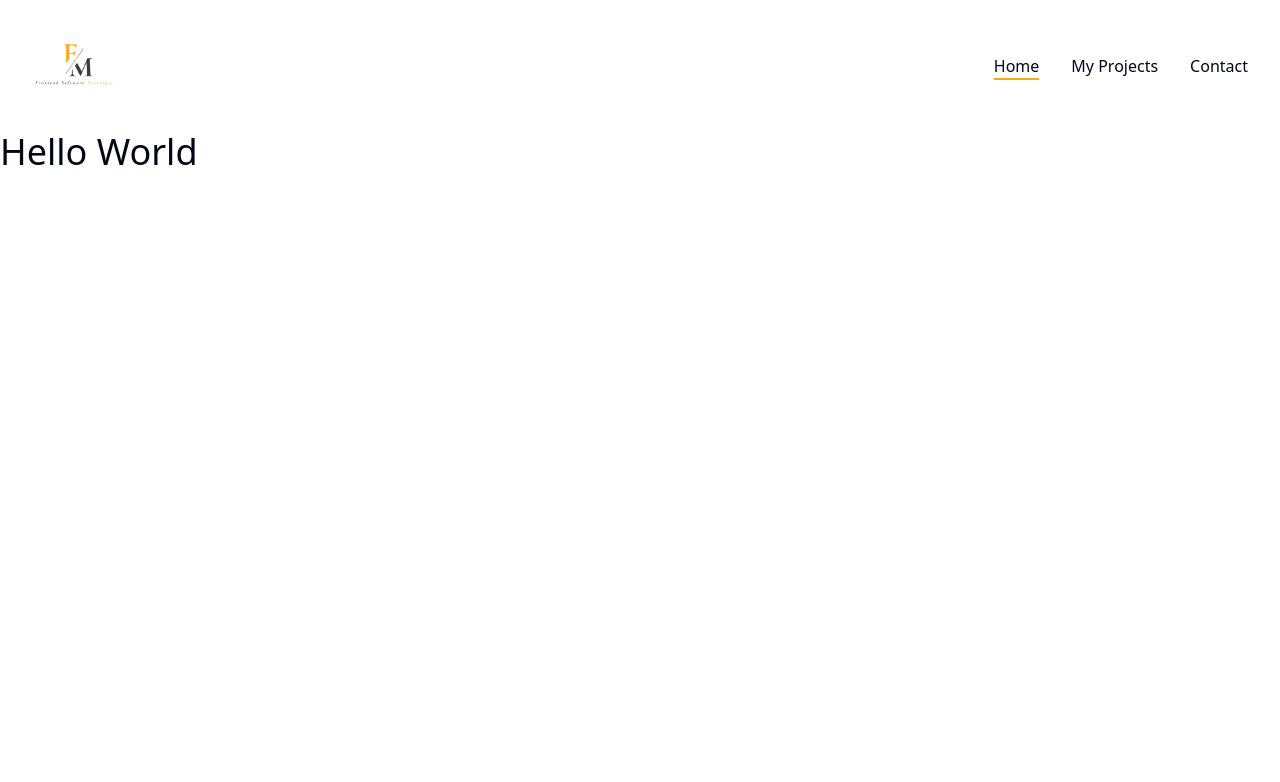
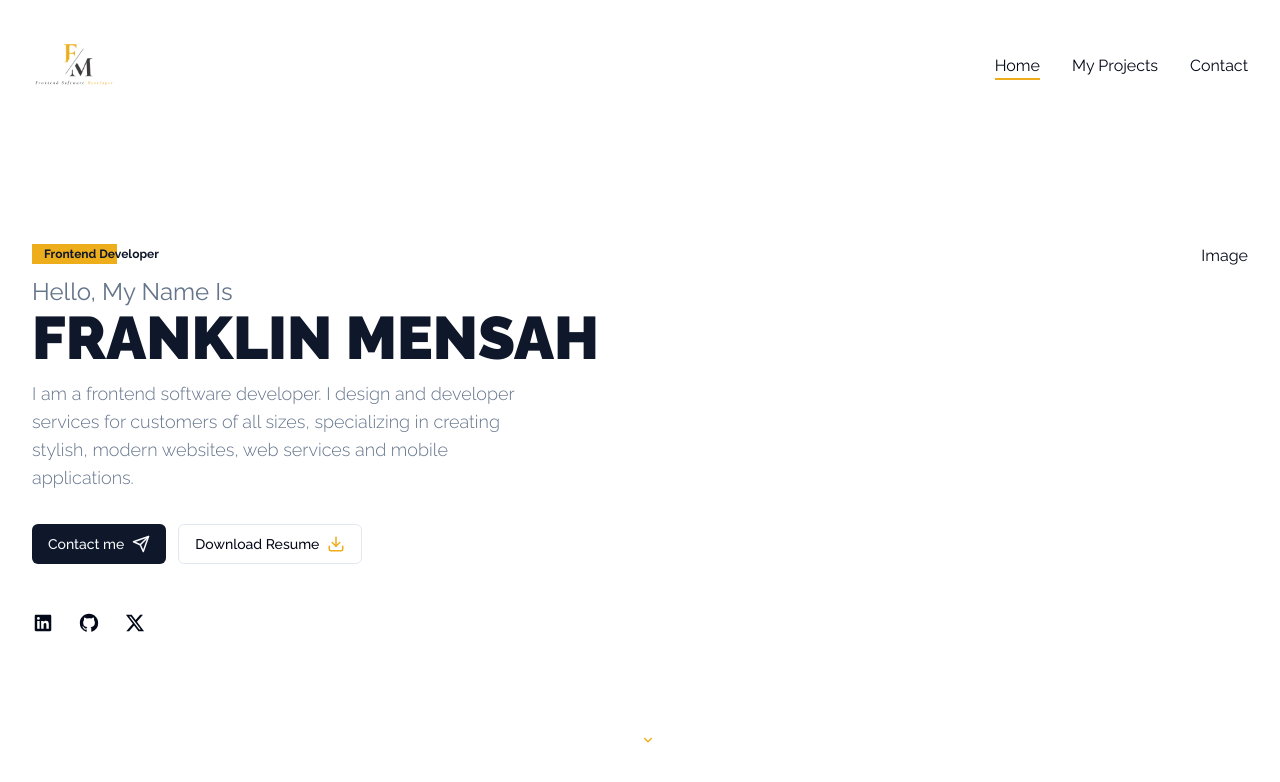
Before and after one commit to fiificode/fiifi-portfolio, a Next.js app: page / in a window 1280 px wide. Shown: the top 782 px of the page. Built offline with nearby package versions, Linux system fonts and the light colour scheme.

Commit message:
added hero texts and socials

```diff
--- a/app/globals.css
+++ b/app/globals.css
@@ -75,6 +75,13 @@
   }
 }
 
+.h1 {
+  @apply text-6xl xl:text-[72px] xl:leading-[80px] tracking-[-2px] font-bold;
+}
+.subtitle {
+  @apply text-muted-foreground text-lg mb-8 font-light;
+}
+
 /** Loading Animation */
 .open1 {
   position: fixed;
--- a/app/layout.tsx
+++ b/app/layout.tsx
@@ -4,9 +4,8 @@ import "./globals.css";
 import Header from "@/components/header/Header";
 import Footer from "@/components/footer/Footer";
 import Loader from "@/components/loader/Loader";
-import { cn } from "@/lib/utils";
 
-// const inter = Inter({ subsets: ["latin"] });
+const inter = Inter({ subsets: ["latin"] });
 const railway = Raleway({
   weight: ["100", "200", "300", "400", "500", "700", "800", "900"],
   subsets: ["cyrillic"],
@@ -24,7 +23,7 @@ export default function RootLayout({
 }) {
   return (
     <html lang="en">
-      <body className={cn(railway)}>
+      <body className={railway.className}>
         <Loader />
         <Header />
         {children}
--- a/app/page.tsx
+++ b/app/page.tsx
@@ -1,5 +1,5 @@
-import Image from "next/image";
+import Hero from "@/components/hero/Hero";
 
 export default function Home() {
-  return <h1 className="text-4xl">Hello World</h1>;
+  return <Hero />;
 }
--- /dev/null
+++ b/components/badge/Badge.tsx
@@ -0,0 +1,7 @@
+import React from "react";
+
+const Badge = () => {
+  return <div>Badge</div>;
+};
+
+export default Badge;
--- /dev/null
+++ b/components/hero/Hero.tsx
@@ -0,0 +1,67 @@
+import Link from "next/link";
+import React from "react";
+import { RiArrowDownSLine } from "react-icons/ri";
+import { Button } from "../ui/button";
+import { Download, Send } from "lucide-react";
+import Socials from "../socials/Socials";
+
+const Hero = () => {
+  return (
+    <section className="py-12 xl:py-24 h-[84vh] xl:pt-28">
+      <div className="container mx-auto">
+        <div className="flex justify-between gap-x-8">
+          {/**Text */}
+          <div className="flex max-w-[600px] flex-col justify-center mx-auto xl:mx-0 text-center xl:text-left">
+            <span
+              className="inline-block py-0.5 z-50 pl-3 text-heading font-semibold relative
+                    mb-3 before:content-[''] before:left-[90px] sm:before:left-[240px] before:absolute before:w-[85px] xl:before:w-[85px] before:bg-basic
+                    xl:before:left-0 before:top-0 before:bottom-0 before:z-[-1]"
+            >
+              <div className="text-xs text-primary">Frontend Developer</div>
+            </span>
+            <h2 className="text-2xl text-muted-foreground capitalize">
+              Hello, my name is
+            </h2>
+            <h1 className="text-6xl text-primary mb-3 font-[900] uppercase">
+              Franklin Mensah
+            </h1>
+            <p className="subtitle max-w-[490px] mx-auto xl:mx-0">
+              I am a frontend software developer. I design and developer
+              services for customers of all sizes, specializing in creating
+              stylish, modern websites, web services and mobile applications.
+            </p>
+            {/**button */}
+            <div className="flex gap-x-3 mx-auto xl:mx-0 mb-12">
+              <Link href={"/contact"}>
+                <Button className="gap-x-2 flex items-center justify-center">
+                  Contact me
+                  <Send size={18} />{" "}
+                </Button>
+              </Link>
+              <Button
+                variant={"outline"}
+                className="gap-x-2 flex items-center justify-center"
+              >
+                Download Resume
+                <Download className="text-basic" size={18} />{" "}
+              </Button>
+            </div>
+            {/**Socials */}
+            <Socials
+              containerStyles="flex gap-x-6 mx-auto xl:mx-0"
+              iconStyles="text-foreground text-[22px] hover:text-basic transition-all"
+            />
+          </div>
+          {/**Image */}
+          <div className="hidden xl:flex relative">Image</div>
+          {/**Icons */}
+        </div>
+        <div className="hidden md:flex absolute left-2/4 bottom-44 xl:bottom-12 animate-bounce">
+          <RiArrowDownSLine className="text=3xl text-basic" />
+        </div>
+      </div>
+    </section>
+  );
+};
+
+export default Hero;
--- /dev/null
+++ b/components/socials/Socials.tsx
@@ -0,0 +1,43 @@
+import { cn } from "@/lib/utils";
+import Link from "next/link";
+import React from "react";
+import {
+  RiGithubFill,
+  RiLinkedinBoxFill,
+  RiTwitterXFill,
+} from "react-icons/ri";
+
+interface ISocials {
+  containerStyles: string;
+  iconStyles: string;
+}
+
+const icons = [
+  {
+    path: "/",
+    name: <RiLinkedinBoxFill />,
+  },
+  {
+    path: "/",
+    name: <RiGithubFill />,
+  },
+  {
+    path: "/",
+    name: <RiTwitterXFill />,
+  },
+];
+const Socials = ({ containerStyles, iconStyles }: ISocials) => {
+  return (
+    <div className={cn(containerStyles)}>
+      {icons?.map((icon, idx) => {
+        return (
+          <Link key={idx} href={icon.path}>
+            <div className={cn(iconStyles)}>{icon.name}</div>
+          </Link>
+        );
+      })}
+    </div>
+  );
+};
+
+export default Socials;
--- a/tailwind.config.ts
+++ b/tailwind.config.ts
@@ -2,11 +2,11 @@
 module.exports = {
   darkMode: ["class"],
   content: [
-    './pages/**/*.{ts,tsx}',
-    './components/**/*.{ts,tsx}',
-    './app/**/*.{ts,tsx}',
-    './src/**/*.{ts,tsx}',
-	],
+    "./pages/**/*.{ts,tsx}",
+    "./components/**/*.{ts,tsx}",
+    "./app/**/*.{ts,tsx}",
+    "./src/**/*.{ts,tsx}",
+  ],
   theme: {
     container: {
       center: true,
@@ -50,6 +50,7 @@ module.exports = {
           DEFAULT: "hsl(var(--card))",
           foreground: "hsl(var(--card-foreground))",
         },
+        basic: "#EEAD1A;",
       },
       borderRadius: {
         lg: "var(--radius)",
@@ -73,4 +74,4 @@ module.exports = {
     },
   },
   plugins: [require("tailwindcss-animate")],
-}
+};
```
